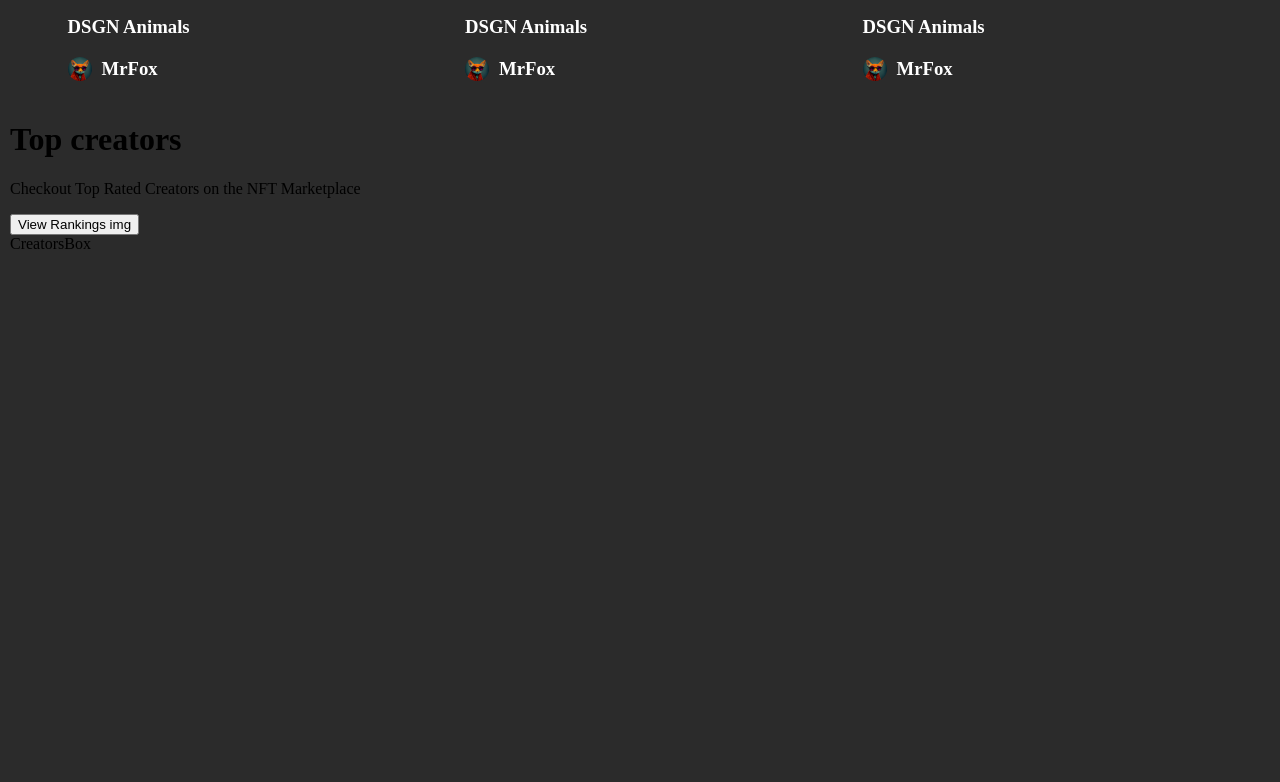
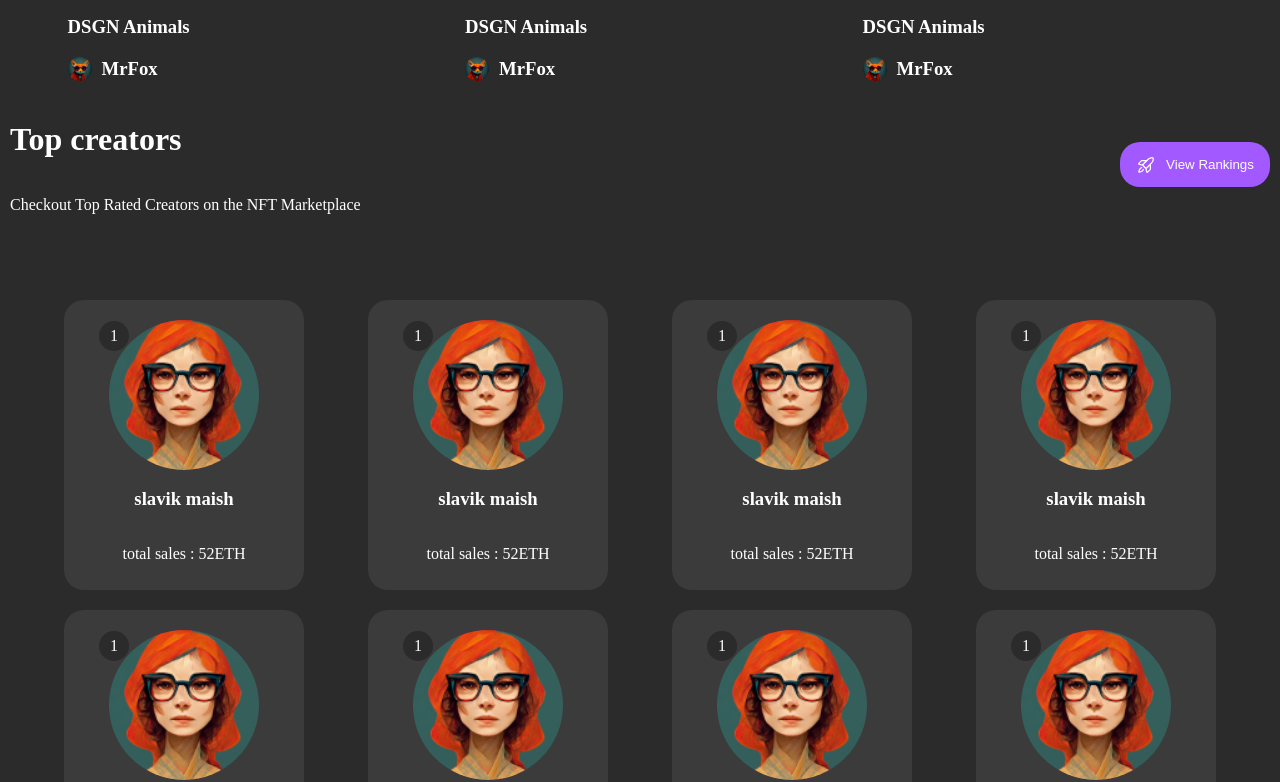
Before and after one commit to 3alehi/nft-market-palace, a Next.js app in the folder nft-market-place/: page / in a window 1280 px wide. Shown: the part 1323-2105 px from the top of the page. Before the commit the page ends 1576 px from the top, so only its background shows below. Built offline with nearby package versions, Linux system fonts and the light colour scheme.

Commit message:
creator Box

```diff
--- a/nft-market-place/src/Cpmponnets/CreatorsBox/CreatorsBox.jsx
+++ b/nft-market-place/src/Cpmponnets/CreatorsBox/CreatorsBox.jsx
@@ -1,7 +1,12 @@
-import React from 'react'
-import style from "./CreatorsBox.module.css"
+import React from "react";
+import style from "./CreatorsBox.module.css";
 export default function CreatorsBox() {
   return (
-    <div>CreatorsBox</div>
-  )
+    <div className={style.CreatorsBox}>
+      <span className={style.Rank}>1</span>
+      <img className={style.img_creator_box} src="./img/Avatar/Avatar Placeholder.png" alt="" />
+      <h3 className={style.name_nft}>slavik maish</h3>
+      <p className={style.sales}>total sales : 52ETH</p>
+    </div>
+  );
 }
--- a/nft-market-place/src/Cpmponnets/CreatorsBox/CreatorsBox.module.css
+++ b/nft-market-place/src/Cpmponnets/CreatorsBox/CreatorsBox.module.css
@@ -0,0 +1,39 @@
+.img_creator_box{
+width: 150px;
+height: 150px;
+border-radius: 100%;
+/* padding: 20px; */
+}
+.Rank{
+    position: absolute;
+    background-color: #2B2B2B;
+    width: 30px;
+    height: 30px;
+    border-radius: 50px;
+    text-align: center;
+    top: 21px;
+    left: 35px;
+    display: flex;
+    justify-content: center;
+    align-items: center;
+
+}
+.name_nft{
+
+}
+.sales{
+
+}
+.CreatorsBox{
+    position: relative;
+    color: white;
+    background-color: #3B3B3B;
+    width: 200px;
+    height: 250px;
+    padding: 20px;
+    border-radius: 20px;
+    display: flex;
+    flex-direction: column;
+    align-items: center;
+    margin: 10px;
+}
--- a/nft-market-place/src/app/creators/Creators.jsx
+++ b/nft-market-place/src/app/creators/Creators.jsx
@@ -4,15 +4,33 @@ import CreatorsBox from "@/Cpmponnets/CreatorsBox/CreatorsBox";
 export default function Creators() {
   return (
     <div>
-      <div>
+      <div className={style.top_creator}>
+        <div className={style.left_creator}>
         <h1>Top creators</h1>
         <p>Checkout Top Rated Creators on the NFT Marketplace</p>
+        </div>
         <div>
-          <button>View Rankings img</button>
+          <button className={style.btn_creator}> <img className={style.img_creator} src="./img/Icon/RocketLaunch (2).png" alt="" />View Rankings</button>
         </div>
       </div>
+      <div className={style.creator_box}>
+      <CreatorsBox />
+      <CreatorsBox />
+      <CreatorsBox />
+      <CreatorsBox />
+      <CreatorsBox />
+      <CreatorsBox />
+      <CreatorsBox />
+      <CreatorsBox />
+      <CreatorsBox />
+      <CreatorsBox />
+      <CreatorsBox />
+      <CreatorsBox />
 
-      <CreatorsBox />
+
+
+      </div>
+
     </div>
   );
 }
--- a/nft-market-place/src/app/creators/Creators.module.css
+++ b/nft-market-place/src/app/creators/Creators.module.css
@@ -0,0 +1,36 @@
+.top_creator{
+    display: flex;
+    justify-content: space-between;
+    align-items: center;
+    text-align: center;
+    color: white;
+}
+.left_creator{
+    display: flex;
+    flex-direction: column;
+    align-items: start;
+}
+.btn_creator{
+    width: 150px;
+    height: 45px;
+    background-color: #A259FF;
+    border: none;
+    border-radius: 20px;
+    color: white;
+    cursor: pointer;
+    text-align: center;
+    align-items: center;
+    display: flex;
+    justify-content: center;
+
+}
+.img_creator{
+    margin-right: 10px;
+}
+.creator_box{
+    margin-top: 60px;
+    display:flex;
+    width: 100%;
+    flex-wrap: wrap;
+    justify-content: space-evenly;
+}
```
Also changed, not shown: nft-market-place/public/img/Avatar/Avatar Placeholder.png (added).
